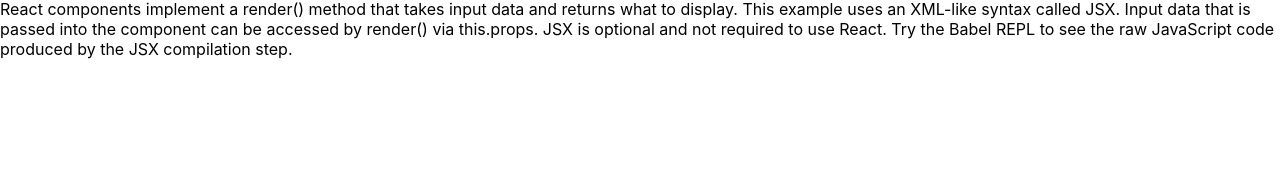
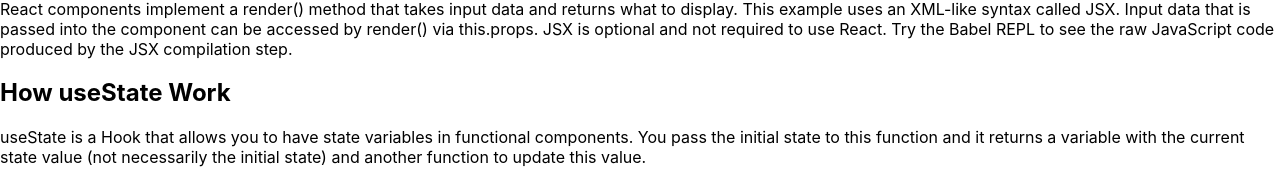
Before and after one commit to ibrahimsarder96/food-shop, a React (Create React App) app: page / in a window 1280 px wide. Shown: the part 2260-2440 px from the top of the page. Before the commit the page ends 2335 px from the top, so only its background shows below. Built offline with nearby package versions, Linux system fonts and the light colour scheme.

Commit message:
added end question

```diff
--- a/src/components/Question/Question.js
+++ b/src/components/Question/Question.js
@@ -6,6 +6,8 @@ const Question = () => {
       <h2>How React Work</h2>
       <p>React components implement a render() method that takes input data and returns what to display. This example uses an XML-like syntax called JSX. Input data that is passed into the component can be accessed by render() via this.props.
       JSX is optional and not required to use React. Try the Babel REPL to see the raw JavaScript code produced by the JSX compilation step.</p>
+      <h2>How useState Work</h2>
+      <p>useState is a Hook that allows you to have state variables in functional components. You pass the initial state to this function and it returns a variable with the current state value (not necessarily the initial state) and another function to update this value.</p>
     </div>
   );
 };
```
